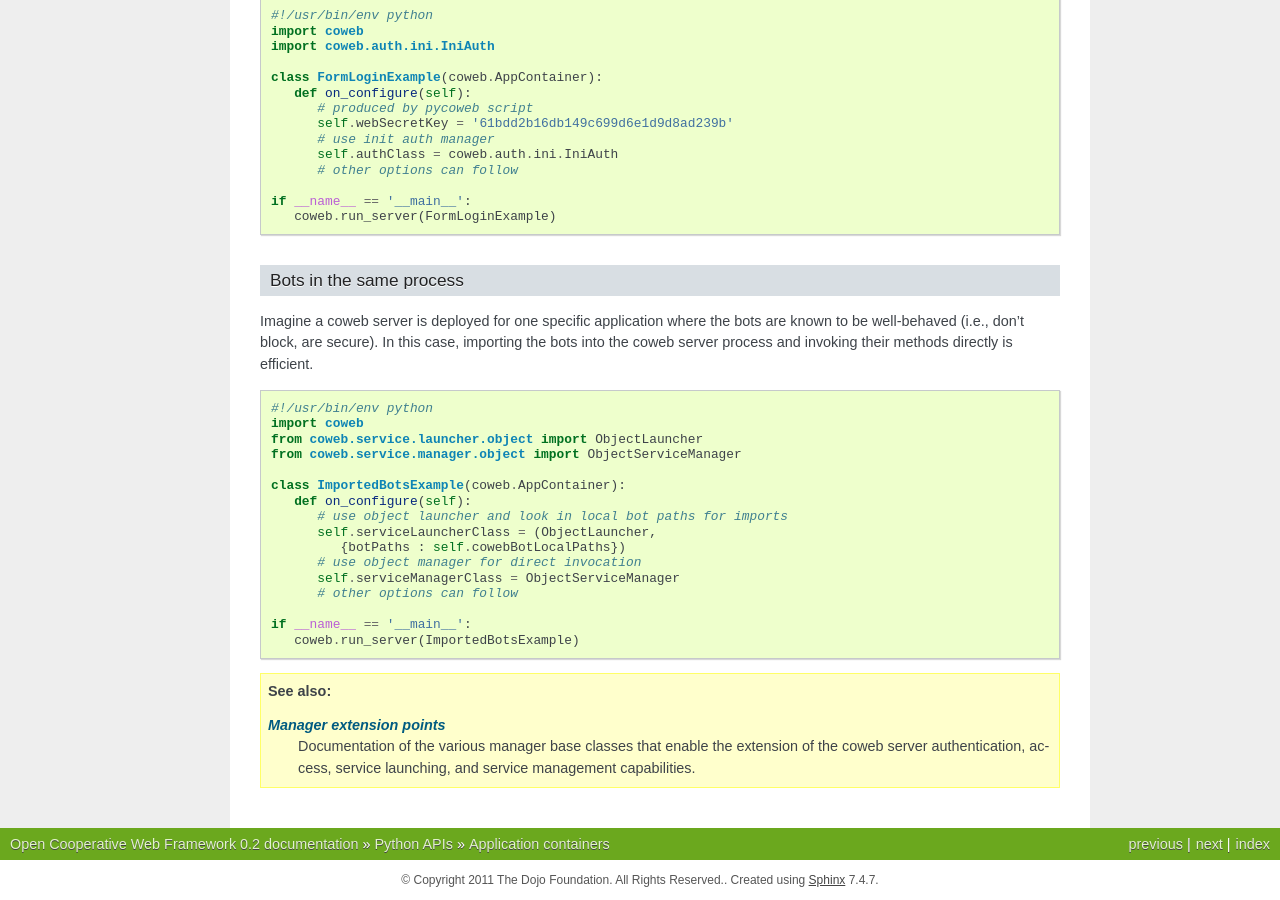
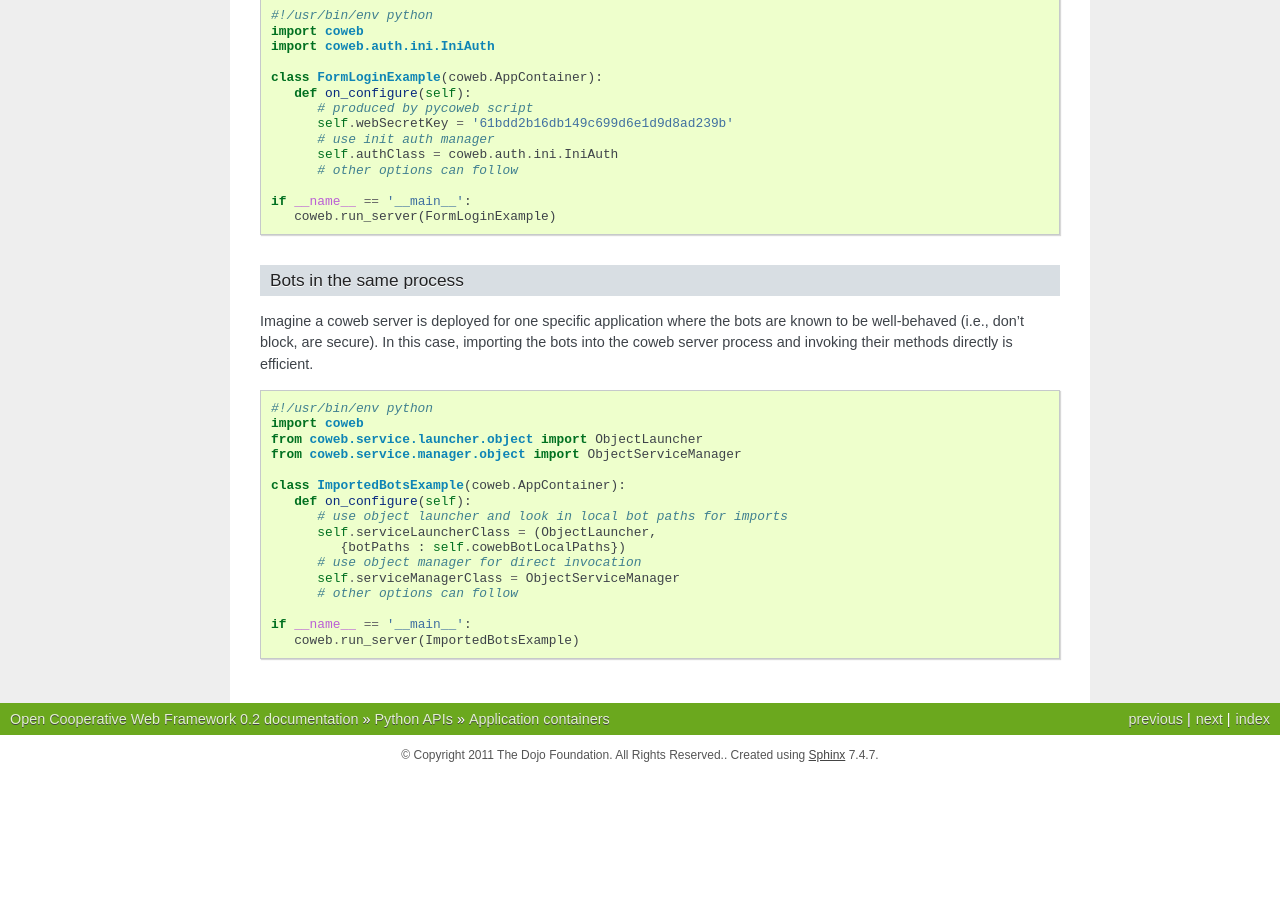
Before and after one commit to opencoweb/coweb, a Sphinx documentation site: the page built from docs/python/container.rst, in a window 1280 px wide and 900 px high, scrolled down 4909 px. Built offline with Sphinx 7.4.7, drawn with Linux system fonts in a browser that asks for light colours; after the commit the page ends 5684 px from its top, so only the background shows below that.

Commit message:
Python doc touch-ups

```diff
--- a/docs/python/container.rst
+++ b/docs/python/container.rst
@@ -283,8 +283,3 @@ Imagine a coweb server is deployed for one specific application where the bots a
 
    if __name__ == '__main__':
       coweb.run_server(ImportedBotsExample)
-
-.. seealso::
-
-   :doc:`extensions`
-      Documentation of the various manager base classes that enable the extension of the coweb server authentication, access, service launching, and service management capabilities.
--- a/docs/python/extensions.rst
+++ b/docs/python/extensions.rst
@@ -12,7 +12,7 @@ The creation and use of new managers requires:
 #. The import of the new manager module into an application container script.
 #. The configuration of an application container to use the new manager instead of its default.
 
-Revisit the section about :doc:`container` for assistance configuring a coweb server to use a third-party manager.
+Revisit the section about :doc:`container` for assistance configuring a coweb server to use third-party managers.
 
 Authenticating users
 ~~~~~~~~~~~~~~~~~~~~
```
